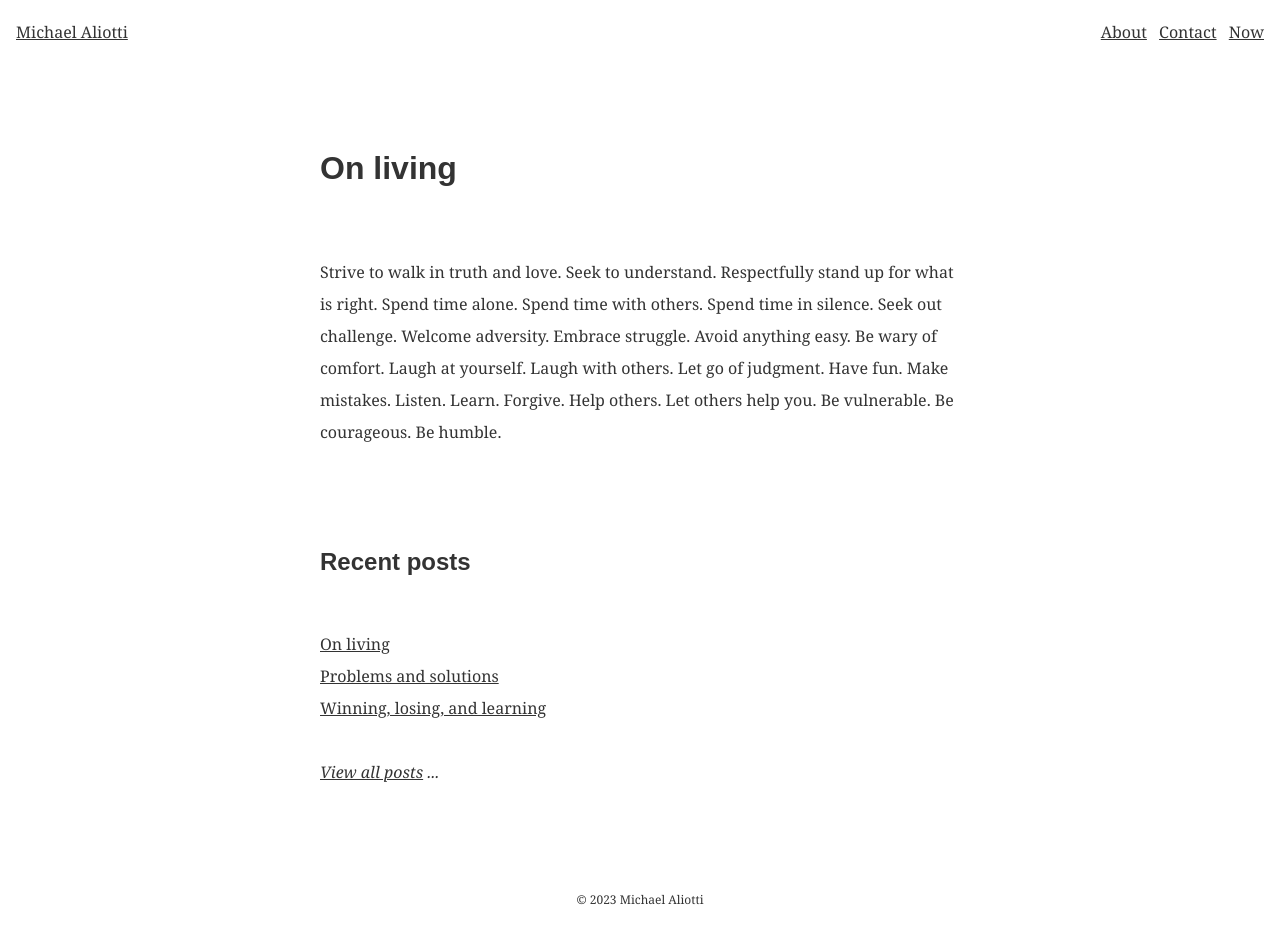
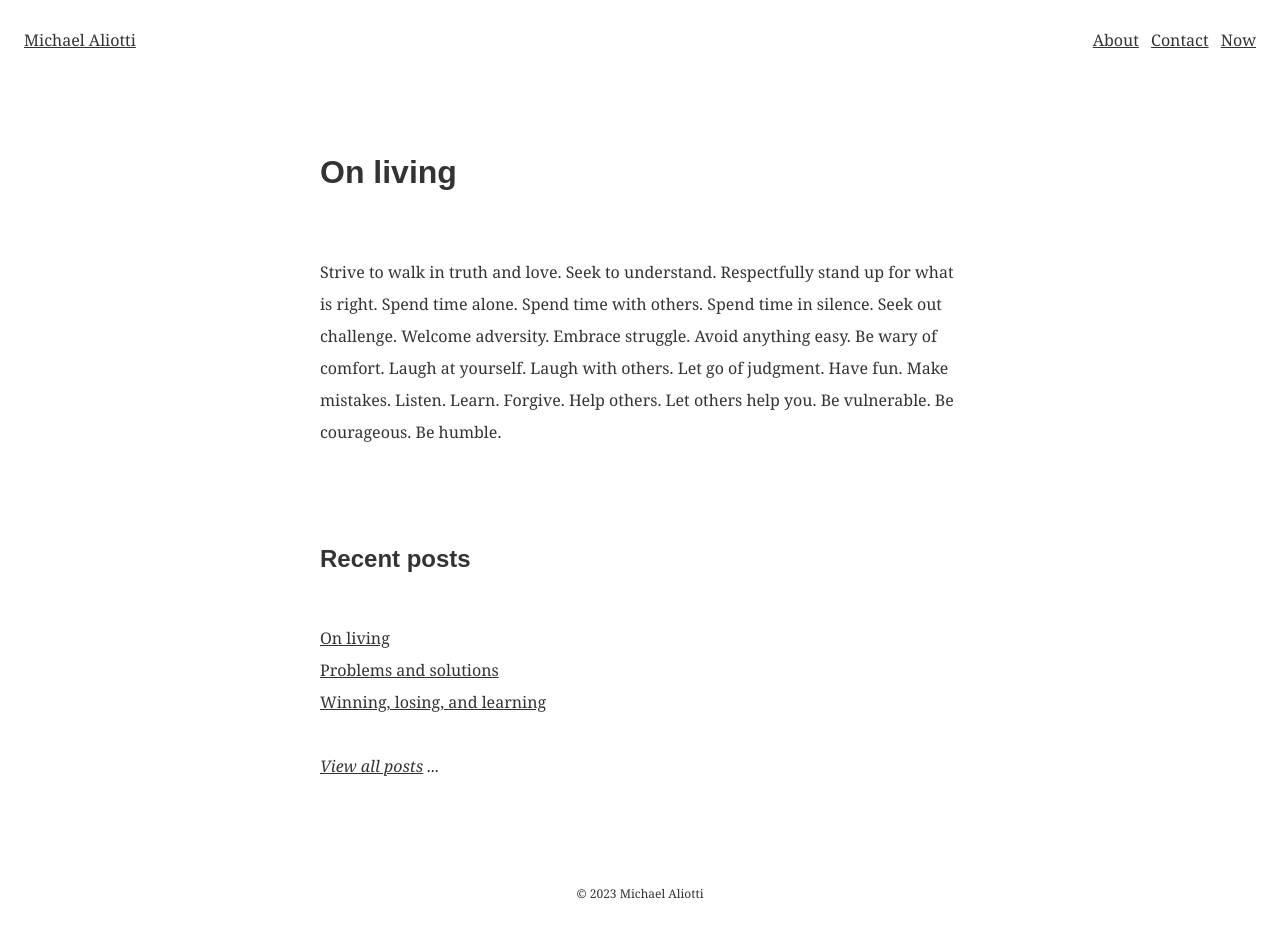
Before and after one commit to michaelaliotti/michaelaliotti.github.io, a Jekyll site: the page built from index.html, in a window 1280 px wide. Built offline with Jekyll 4.4.1, drawn with Linux system fonts in a browser that asks for light colours.

Commit message:
Updated styles.

```diff
--- a/assets/css/styles.css
+++ b/assets/css/styles.css
@@ -5,12 +5,12 @@ body {
   font-size: 100%;
   line-height: 2em;
   margin: 0;
-  padding: 1em;
+  padding: 1.5em;
 }
 
 h1, h2, h3, h4 {
   font-family: Arial, Helvetica, sans-serif;
-  line-height: 1.5em;
+  line-height: 1.25em;
   margin: 2em 0;
   padding: 0;
 }
```
